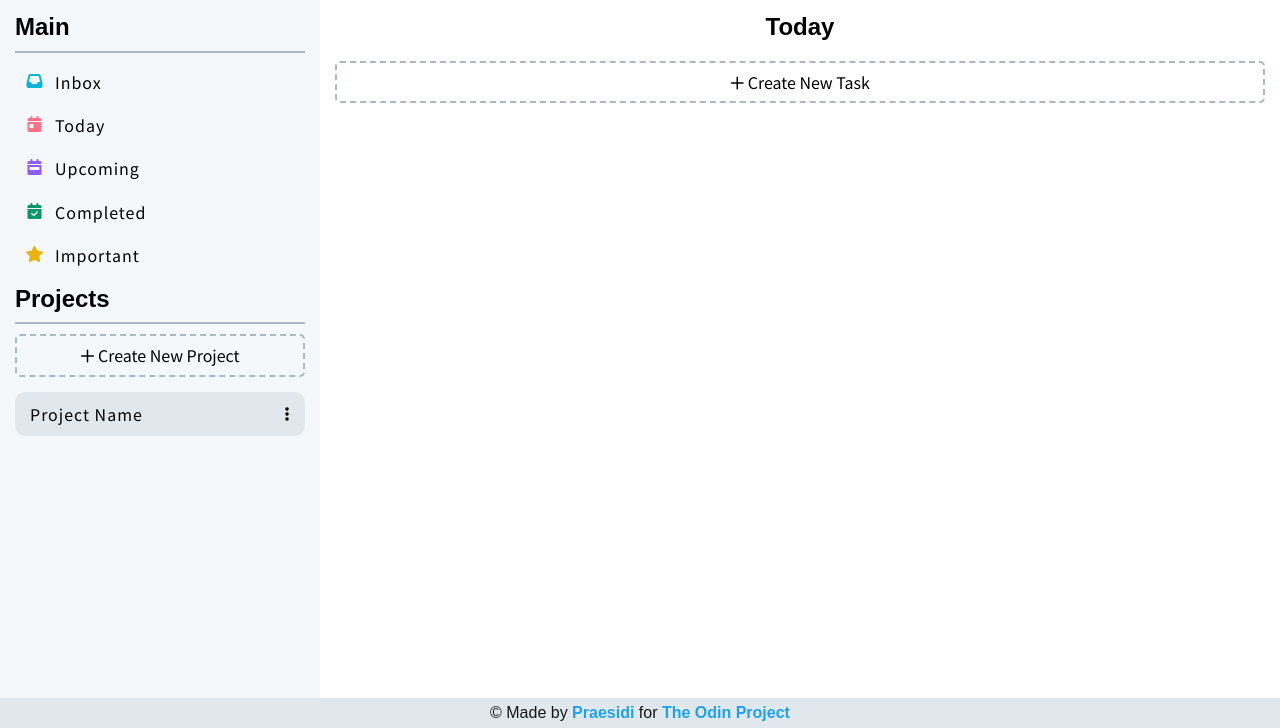
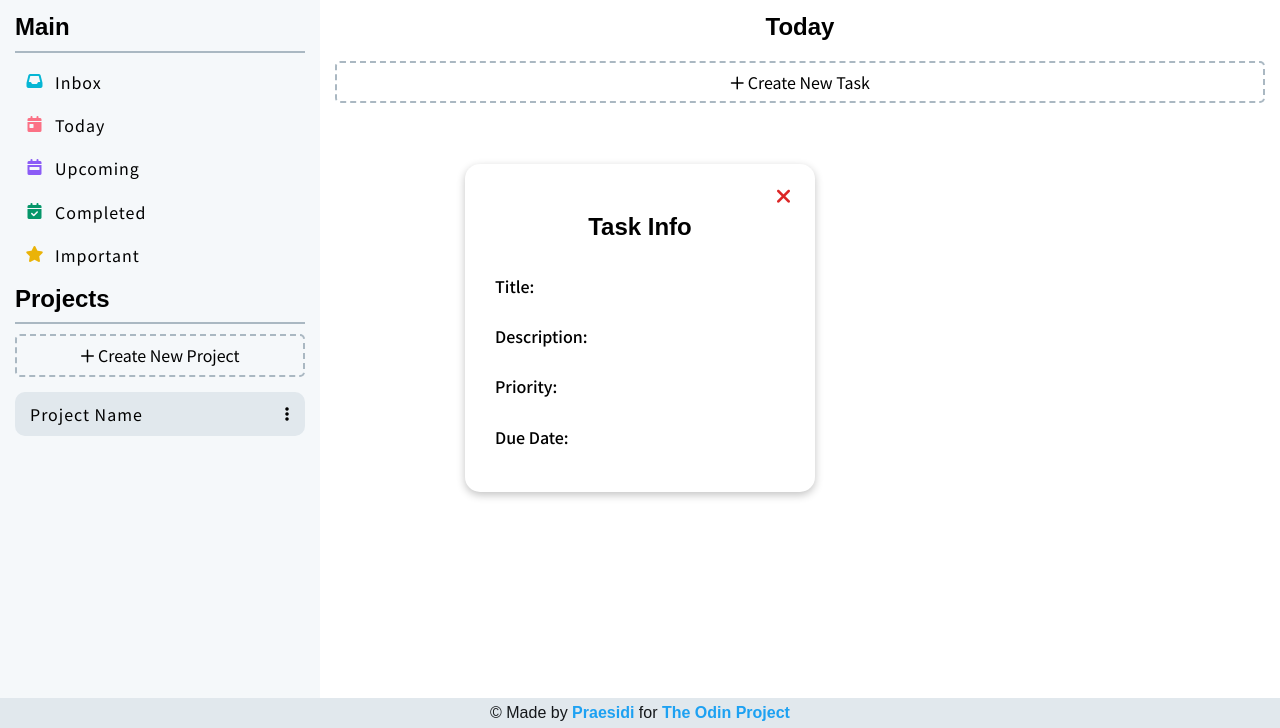
Before and after one commit to Praesidi/todo-list, a website built with webpack: page public/index.html in a window 1280 px wide. Shown: the part 72-800 px from the top of the page. Built offline with nearby package versions, Linux system fonts and the light colour scheme; a web font is replaced by a local one.

Commit message:
Create and style the modal for showing task info

```diff
--- a/public/index.html
+++ b/public/index.html
@@ -158,7 +158,7 @@
           <label for="task-date"> Due Date </label>
           <input type="date" id="task-date" />
           <div class="form-submit-btn">
-            <button type="submit">Submit</button>
+            <button type="submit">Save</button>
           </div>
         </form>
       </div>
@@ -180,5 +180,31 @@
         </form>
       </div>
     </dialog>
+    <dialog id="task-info-modal" open>
+      <div class="info-modal-content">
+        <div class="close-modal-btn-container">
+          <button id="close-project-modal-btn">
+            <i class="fa-solid fa-xmark"></i>
+          </button>
+        </div>
+        <h2>Task Info</h2>
+        <div class="info-modal-line">
+          <p>Title:</p>
+          <p id="info-modal-title"></p>
+        </div>
+        <div class="info-modal-line">
+          <p>Description:</p>
+          <p id="info-modal-description"></p>
+        </div>
+        <div class="info-modal-line">
+          <p>Priority:</p>
+          <p id="info-modal-priority"></p>
+        </div>
+        <div class="info-modal-line">
+          <p>Due Date:</p>
+          <p id="info-modal-date"></p>
+        </div>
+      </div>
+    </dialog>
   </body>
 </html>
--- a/src/styles/main.sass
+++ b/src/styles/main.sass
@@ -400,7 +400,8 @@ h1, h2, h3
 
 /* Modal */
 #task-modal,
-#project-modal
+#project-modal,
+#task-info-modal
   position: absolute
   top: 50%
   transform: translate(-50%, -50%)
@@ -410,10 +411,17 @@ h1, h2, h3
   width: 320px
   border: none
   border-radius: 15px
+  background: $white
   box-shadow: rgba(0, 0, 0, 0.24) 0px 3px 8px
 
+  &::backdrop
+    background-color: black
+    // backdrop-filter: blur(10px)
+    animation: none
+
 .task-modal-content,
-.project-modal-content
+.project-modal-content,
+.info-modal-content
   display: flex
   flex-direction: column
   align-items: center
@@ -498,3 +506,14 @@ h1, h2, h3
     &:active
       scale: 1
       transition: .1s
+
+.info-modal-line
+  box-sizing: border-box
+  display: flex
+  justify-content: flex-start
+  width: 100%
+  padding: 0 15px
+
+  p:first-of-type
+    font-weight: 500
+    margin-right: 10px
```
